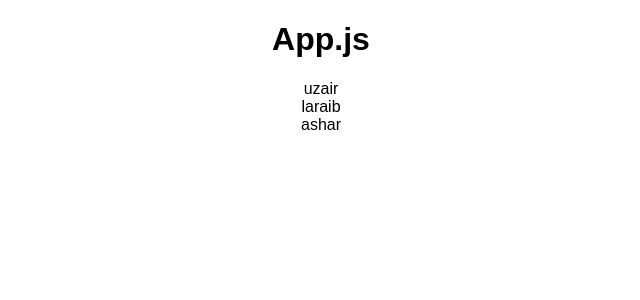
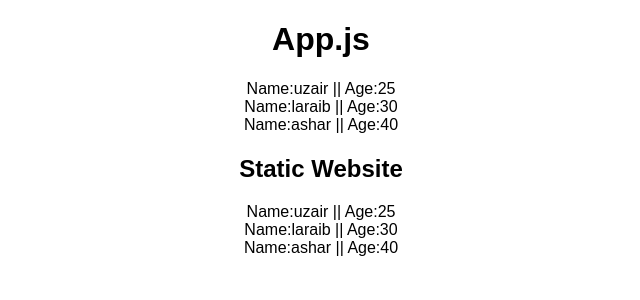
Before and after one commit to uzairqq/React-Js, a React (Create React App) app in the folder my-app/: page / in a window 1280 px wide. Shown: the top 300 px of the page, without its empty margins (319-959 px from the left). Built offline with nearby package versions, Linux system fonts and the light colour scheme.

Commit message:
just passed the string to parent component

```diff
--- a/my-app/src/App.js
+++ b/my-app/src/App.js
@@ -8,6 +8,7 @@ class App extends Component {
     return (
       <div className="App">
         <Users title="App.js" />
+        <Users justANumber="Static Website" />
       </div>
 
     );
--- a/my-app/src/user/User.js
+++ b/my-app/src/user/User.js
@@ -2,7 +2,10 @@ import React from 'react';
 
 const User = (props) => {
     return (
-        <div>{props.children}</ div>
+
+        <div>Name:{props.children} || Age:{props.age}</ div>
+
+
     )
 
 }
--- a/my-app/src/user/Users.js
+++ b/my-app/src/user/Users.js
@@ -6,9 +6,10 @@ class Users extends Component {
         return (
             <div>
                 <h1>{this.props.title}</h1>
-                <User>uzair</User>
-                <User>laraib</User>
-                <User>ashar</User>
+                <h2>{this.props.justANumber}</h2>
+                <User name="pasha" age="25">uzair</User>
+                <User age="30">laraib</User>
+                <User age="40">ashar</User>
             </div>
 
         );
```
